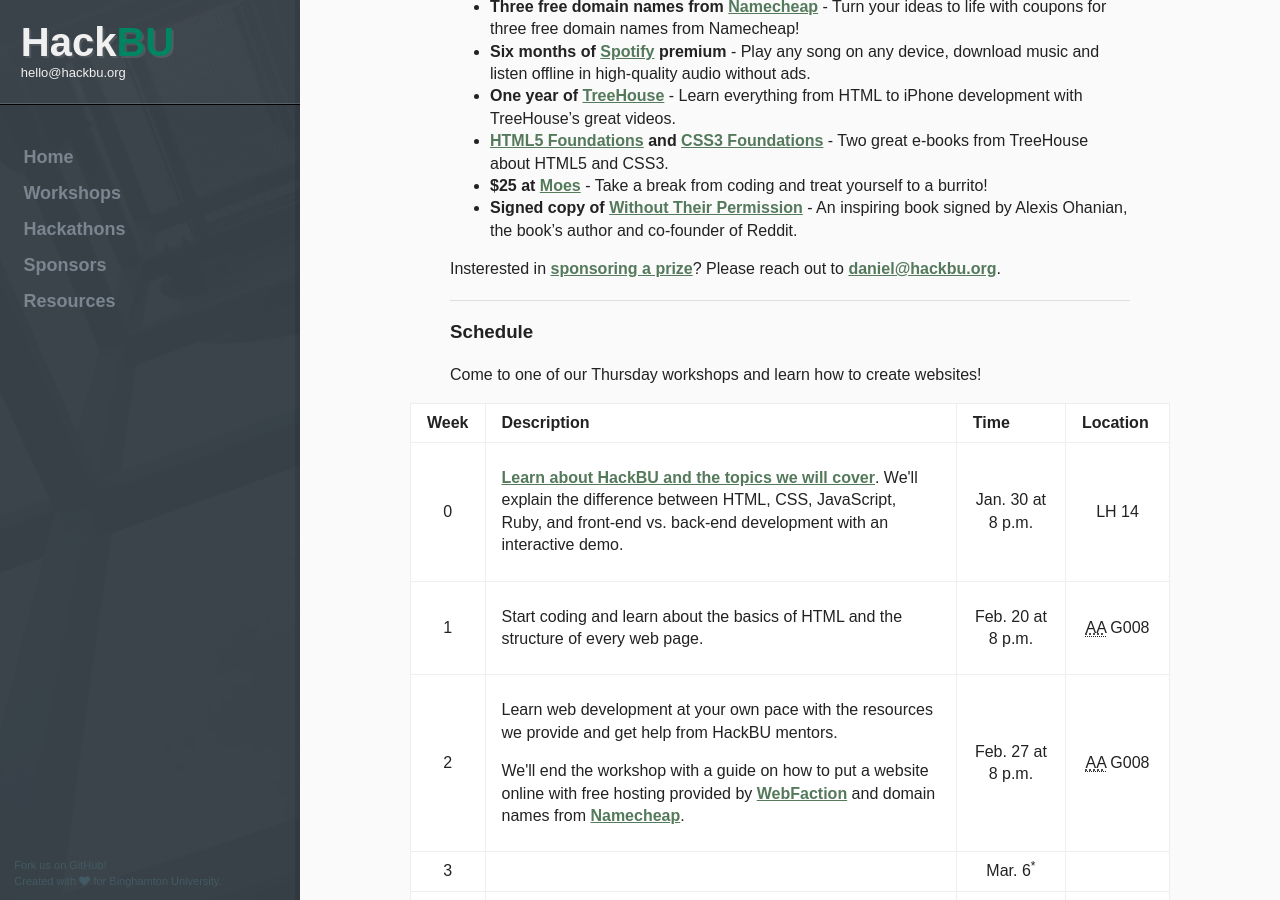
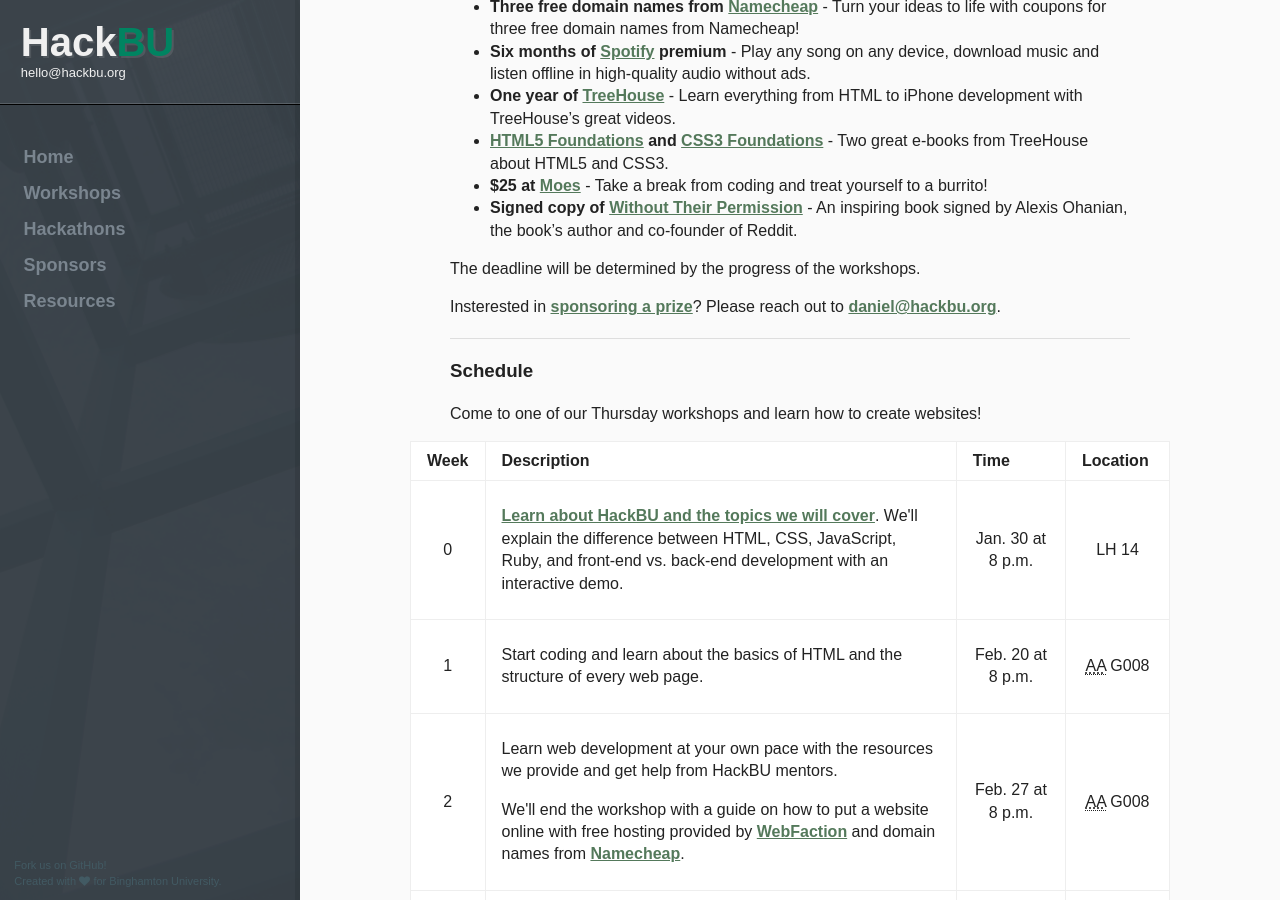
Before and after one commit to hackbinghamton/hackbinghamton.github.io, a Jekyll site: the page built from workshops/index.html, in a window 1280 px wide and 900 px high, scrolled down 442 px. Built offline with Jekyll 4.4.1, drawn with Linux system fonts in a browser that asks for light colours; nearby versions of some CDN libraries; Markdown is read by kramdown in place of the engine named in the settings.

Commit message:
add deadline about portfolio contest deadline

```diff
--- a/workshops/index.html
+++ b/workshops/index.html
@@ -28,7 +28,7 @@
 		<li><strong>Signed copy of <a href="http://www.amazon.com/Without-Their-Permission-Century-Managed/dp/1455520020">Without Their Permission</a></strong> - An inspiring book signed by Alexis Ohanian, the book’s author and co-founder of Reddit.</li>
 	</ul>
 
-	<p></p>
+	<p>The deadline will be determined by the progress of the workshops.</p>
 
 	<p>Insterested in <a href="/sponsors/">sponsoring a prize</a>? Please reach out to <a href="mailto:daniel@hackbu.org">daniel@hackbu.org</a>.</p>
 </div>
```
